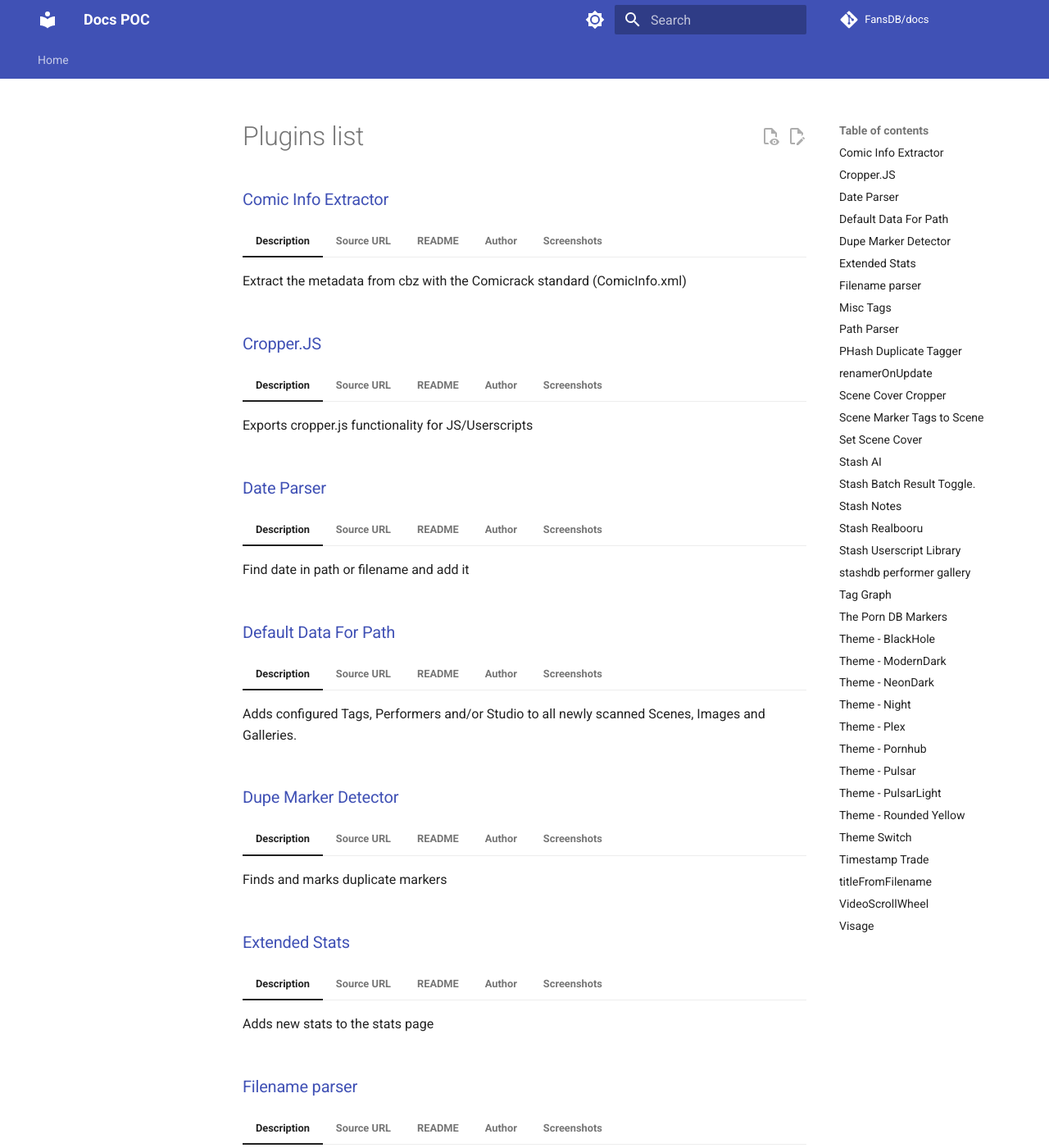
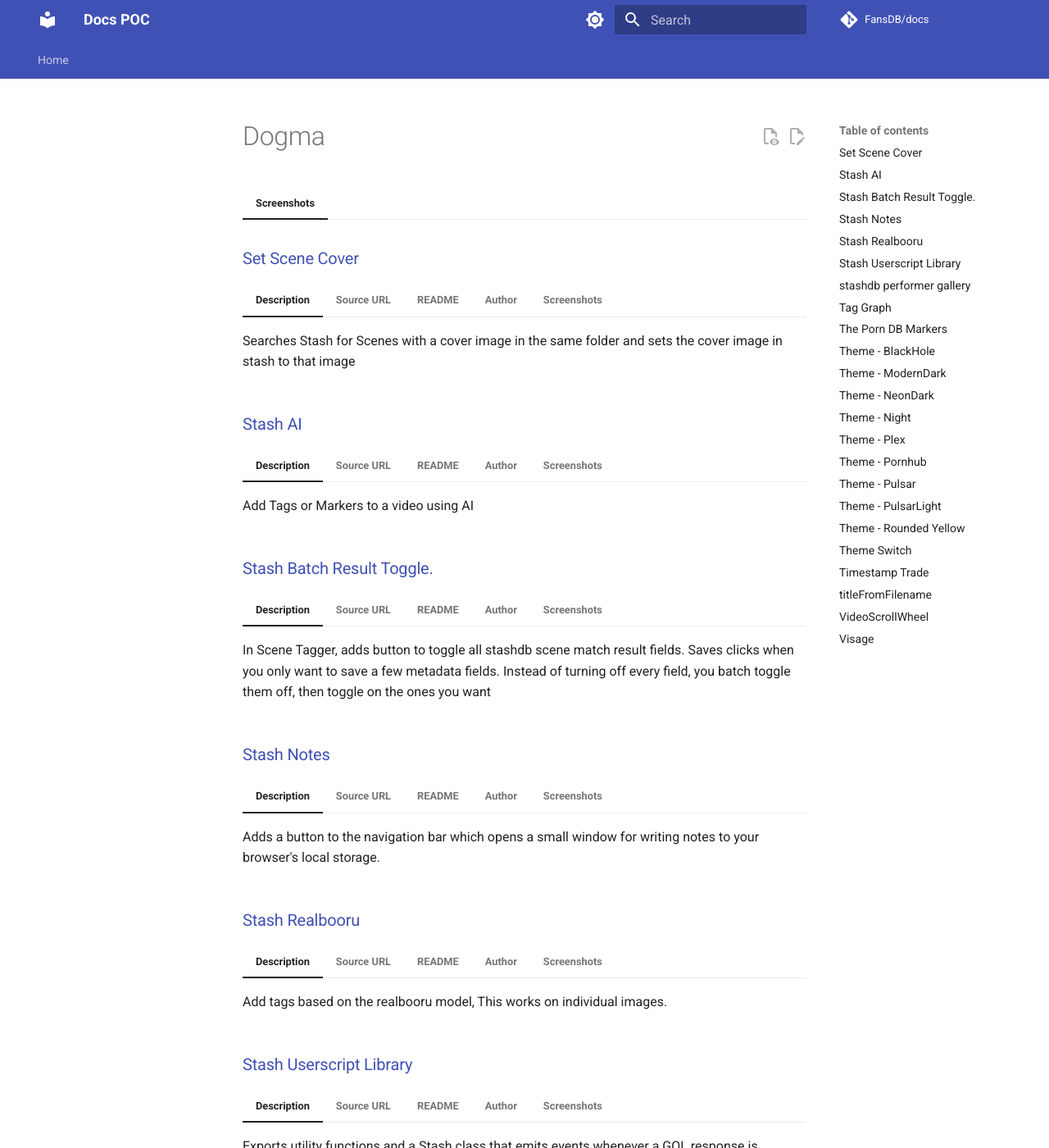
Before and after one commit to feederbox826/dogma-docs, an MkDocs documentation site: the page built from docs/dogma.md, in a window 1280 px wide and 1400 px high. Shown: the whole window at 82% size. Built offline with MkDocs 1.6.1 and Material for MkDocs 9.7.7, drawn with Linux system fonts in a browser that asks for light colours; comment, search, counter and statistics services are not loaded; some of the changed text lies outside the part shown.

Commit message:
partial build

````diff
--- a/docs/dogma.md
+++ b/docs/dogma.md
@@ -1,271 +1,3 @@
-# Plugins list
-
-### [Comic Info Extractor](https://github.com/stashapp/CommunityScripts/blob/main/plugins/comicInfoExtractor){target=_blank}
-
-=== "Description"
-
-    Extract the metadata from cbz with the Comicrack standard (ComicInfo.xml)
-
-=== "Source URL"
-
-    ```
-    https://stashapp.github.io/CommunityScripts/stable/index.yml
-    ```
-
-=== "README"
-
-    View [README.md](https://github.com/stashapp/CommunityScripts/blob/main/plugins/comicInfoExtractor/README.md){target=_blank}
-
-=== "Author"
-
-=== "Screenshots"
-
-### [Cropper.JS](https://github.com/stashapp/CommunityScripts/tree/main/plugins/CropperJS){target=_blank}
-
-=== "Description"
-
-    Exports cropper.js functionality for JS/Userscripts
-
-=== "Source URL"
-
-    ```
-    https://stashapp.github.io/CommunityScripts/stable/index.yml
-    ```
-
-=== "README"
-
-=== "Author"
-
-=== "Screenshots"
-
-### [Date Parser](https://github.com/stashapp/CommunityScripts/tree/main/plugins/DateParser){target=_blank}
-
-=== "Description"
-
-    Find date in path or filename and add it
-
-=== "Source URL"
-
-    ```
-    https://stashapp.github.io/CommunityScripts/stable/index.yml
-    ```
-
-=== "README"
-
-=== "Author"
-
-    HijackHornet
-
-=== "Screenshots"
-
-### [Default Data For Path](https://github.com/stashapp/CommunityScripts/tree/main/plugins/defaultDataForPath){target=_blank}
-
-=== "Description"
-
-    Adds configured Tags, Performers and/or Studio to all newly scanned Scenes, Images and Galleries.
-
-=== "Source URL"
-
-    ```
-    https://stashapp.github.io/CommunityScripts/stable/index.yml
-    ```
-
-=== "README"
-
-    View [README.md](https://github.com/stashapp/CommunityScripts/blob/main/plugins/defaultDataForPath/README.md){target=_blank}
-
-=== "Author"
-
-    [TheSinfulKing](https://github.com/TheSinfulKing){target=_blank}
-
-=== "Screenshots"
-
-### [Dupe Marker Detector](https://github.com/stashapp/CommunityScripts/tree/main/plugins/dupeMarker){target=_blank}
-
-=== "Description"
-
-    Finds and marks duplicate markers
-
-=== "Source URL"
-
-    ```
-    https://stashapp.github.io/CommunityScripts/stable/index.yml
-    ```
-
-=== "README"
-
-    View [README.md](https://github.com/stashapp/CommunityScripts/blob/main/plugins/dupeMarker/README.md){target=_blank}
-
-=== "Author"
-
-    [feederbox826](https://github.com/feederbox826){target=_blank}
-
-=== "Screenshots"
-
-### [Extended Stats](https://github.com/stashapp/CommunityScripts/tree/main/plugins/stats){target=_blank}
-
-=== "Description"
-
-    Adds new stats to the stats page
-
-=== "Source URL"
-
-    ```
-    https://stashapp.github.io/CommunityScripts/stable/index.yml
-    ```
-
-=== "README"
-
-=== "Author"
-
-=== "Screenshots"
-
-### [Filename parser](https://github.com/stashapp/CommunityScripts/tree/main/plugins/filenameParser){target=_blank}
-
-=== "Description"
-
-    Parses filename into studio, date, performers and title
-
-=== "Source URL"
-
-    ```
-    https://stashapp.github.io/CommunityScripts/stable/index.yml
-    ```
-
-=== "README"
-
-=== "Author"
-
-    [gitgiggety](https://github.com/gitgiggety){target=_blank}
-
-=== "Screenshots"
-
-### [Misc Tags](https://github.com/stashapp/CommunityScripts/tree/main/plugins/miscTags){target=_blank}
-
-=== "Description"
-
-    Add extra tags for VR and other uses
-
-=== "Source URL"
-
-    ```
-    https://stashapp.github.io/CommunityScripts/stable/index.yml
-    ```
-
-=== "README"
-
-=== "Author"
-
-    [Tweeticoats](https://github.com/Tweeticoats){target=_blank}
-
-=== "Screenshots"
-
-### [Path Parser](https://github.com/stashapp/CommunityScripts/tree/main/plugins/pathParser){target=_blank}
-
-=== "Description"
-
-    Updates scene info based on the file path.
-
-=== "Source URL"
-
-    ```
-    https://stashapp.github.io/CommunityScripts/stable/index.yml
-    ```
-
-=== "README"
-
-    View [README.md](https://github.com/stashapp/CommunityScripts/blob/main/plugins/pathParser/README.md){target=_blank}
-
-=== "Author"
-
-    [ImJustMatt](https://github.com/ImJustMatt){target=_blank}
-
-=== "Screenshots"
-
-### [PHash Duplicate Tagger](https://github.com/stashapp/CommunityScripts/tree/main/plugins/phashDuplicateTagger){target=_blank}
-
-=== "Description"
-
-    Will tag scenes based on duplicate PHashes for easier/safer removal.
-
-=== "Source URL"
-
-    ```
-    https://stashapp.github.io/CommunityScripts/stable/index.yml
-    ```
-
-=== "README"
-
-    View [README.md](https://github.com/stashapp/CommunityScripts/blob/main/plugins/phashDuplicateTagger/README.md){target=_blank}
-
-=== "Author"
-
-    [Darklyter](https://github.com/Darklyter){target=_blank}, [stg-annon](https://github.com/stg-annon){target=_blank}
-
-=== "Screenshots"
-
-### [renamerOnUpdate](https://github.com/stashapp/CommunityScripts/tree/main/plugins/renamerOnUpdate){target=_blank}
-
-=== "Description"
-
-    Rename/move filename based on a template.
-
-=== "Source URL"
-
-    ```
-    https://stashapp.github.io/CommunityScripts/stable/index.yml
-    ```
-
-=== "README"
-
-    View [README.md](https://github.com/stashapp/CommunityScripts/blob/main/plugins/renamerOnUpdate/README.md){target=_blank}
-
-=== "Author"
-
-    [Belleyy](https://github.com/Belleyy){target=_blank}
-
-=== "Screenshots"
-
-    ![](/assets/plugins/renamerOnUpdate-1.png)
-
-### [Scene Cover Cropper](https://github.com/stashapp/CommunityScripts/tree/main/plugins/sceneCoverCropper){target=_blank}
-
-=== "Description"
-
-    Crop Scene Cover Images
-
-=== "Source URL"
-
-    ```
-    https://stashapp.github.io/CommunityScripts/stable/index.yml
-    ```
-
-=== "README"
-
-=== "Author"
-
-    [feederbox826](https://github.com/feederbox826){target=_blank}
-
-=== "Screenshots"
-
-### [Scene Marker Tags to Scene](https://github.com/stashapp/CommunityScripts/tree/main/plugins/markerTagToScene){target=_blank}
-
-=== "Description"
-
-    Adds primary tag of Scene Marker to the Scene on marker create/update.
-
-=== "Source URL"
-
-    ```
-    https://stashapp.github.io/CommunityScripts/stable/index.yml
-    ```
-
-=== "README"
-
-=== "Author"
-
-    [WithoutPants](https://github.com/WithoutPants){target=_blank}
-
 === "Screenshots"
 
 ### [Set Scene Cover](https://github.com/stashapp/CommunityScripts/tree/main/plugins/setSceneCoverFromFile){target=_blank}
````
Also changed, not shown: 2 other files.
